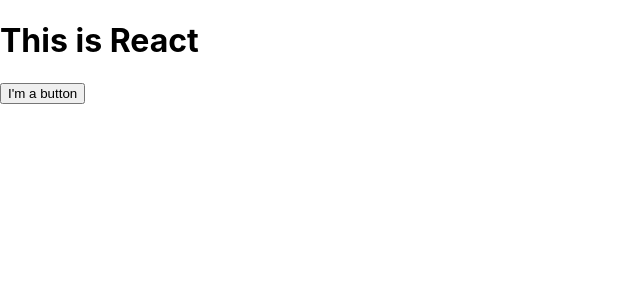
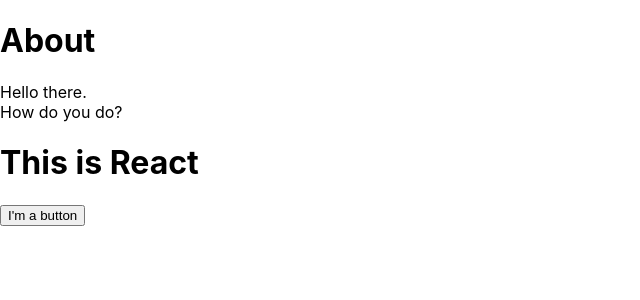
Before and after one commit to thailamgit/BaiTap, a React (Create React App) app: page / in a window 1280 px wide. Shown: the top 300 px of the page, without its empty margins (0-640 px from the left). Built offline with nearby package versions, Linux system fonts and the light colour scheme; the HTML template or start-up script is replaced by a standard one.

Commit message:
Add about page

```diff
--- a/src/App.tsx
+++ b/src/App.tsx
@@ -7,9 +7,19 @@
   )
 }
 
+function AboutPage () {
+  return (
+    <>
+      <h1>About</h1>
+      <p>Hello there. <br/> How do you do?</p>
+    </>
+  )
+}
+
 function MyApp () {
   return (
     <>
+      <AboutPage/>
       <h1>This is React</h1>
       <MyButton/>
     </>
```
